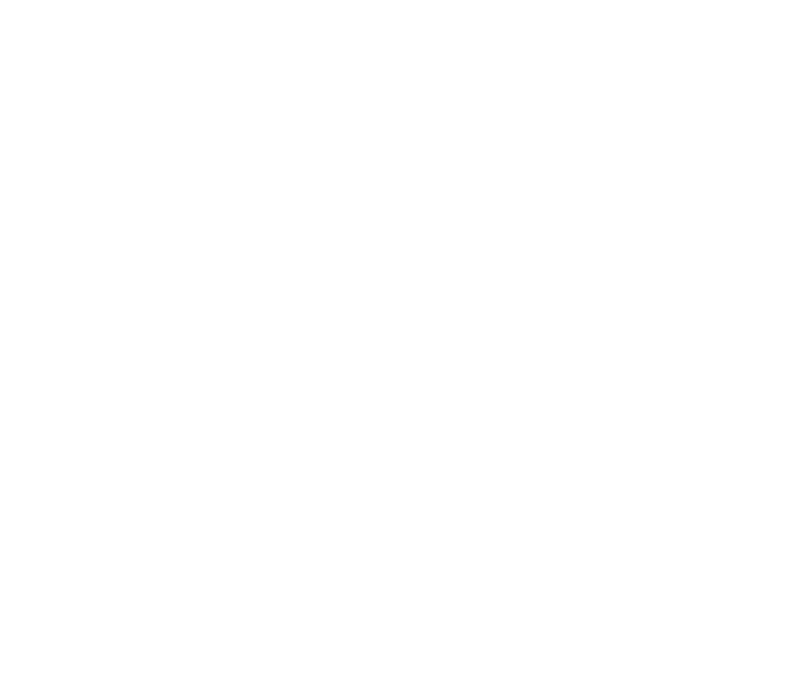
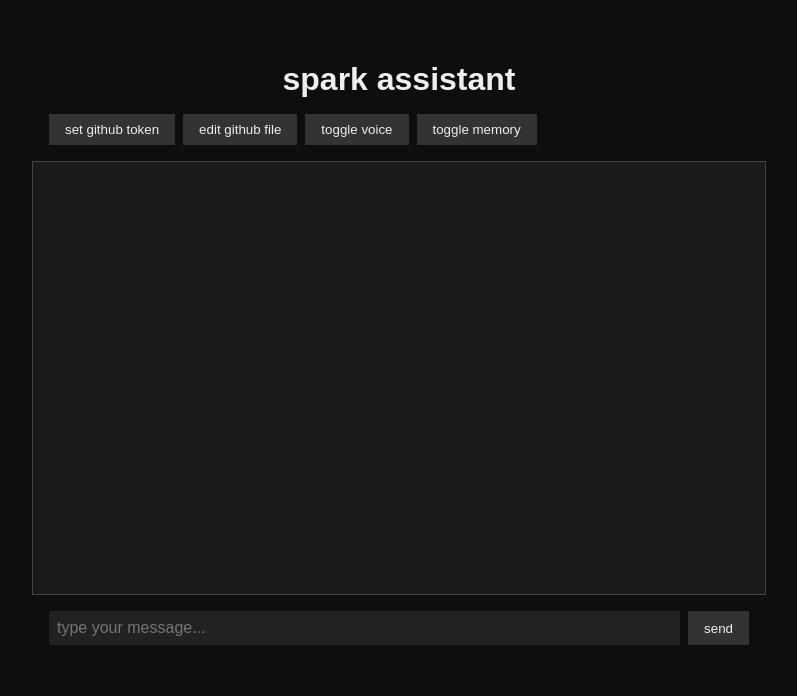
Before and after one commit to FireNSpark/spark, a plain HTML site: page index.html in a window 1280 px wide. Shown: the whole page, without its empty margins (241-1038 px from the left). Drawn offline with Linux system fonts and the light colour scheme.

Commit message:
Update index.html

```diff
--- a/index.html
+++ b/index.html
@@ -1 +1,114 @@
-<!-- test push -->
+<!DOCTYPE html>
+<html lang="en">
+<head>
+  <meta charset="UTF-8" />
+  <meta name="viewport" content="width=device-width, initial-scale=1.0" />
+  <title>spark assistant</title>
+  <style>
+    body {
+      font-family: sans-serif;
+      background-color: #0e0e0e;
+      color: #eee;
+      display: flex;
+      flex-direction: column;
+      align-items: center;
+      padding: 2rem;
+    }
+    #chat {
+      width: 100%;
+      max-width: 700px;
+      height: 400px;
+      border: 1px solid #444;
+      background: #1a1a1a;
+      overflow-y: auto;
+      padding: 1rem;
+      margin-bottom: 1rem;
+    }
+    #input, #controls {
+      width: 100%;
+      max-width: 700px;
+      display: flex;
+      gap: 0.5rem;
+      margin-bottom: 1rem;
+    }
+    input[type="text"] {
+      flex: 1;
+      padding: 0.5rem;
+      font-size: 1rem;
+      background: #222;
+      color: #eee;
+      border: none;
+    }
+    button {
+      background: #333;
+      color: #eee;
+      border: none;
+      padding: 0.5rem 1rem;
+      cursor: pointer;
+    }
+    h1 {
+      margin-bottom: 1rem;
+    }
+  </style>
+  <script src="github-push.js"></script>
+  <script src="spark-core.js"></script>
+</head>
+<body>
+  <h1>spark assistant</h1>
+
+  <div id="controls">
+    <button onclick="setGithubToken()">set github token</button>
+    <button onclick="editGithubFile()">edit github file</button>
+    <button onclick="sparkCore.toggle('voice')">toggle voice</button>
+    <button onclick="sparkCore.toggle('memoryEnabled')">toggle memory</button>
+  </div>
+
+  <div id="chat"></div>
+
+  <div id="input">
+    <input type="text" id="userInput" placeholder="type your message..." />
+    <button onclick="sendMessage()">send</button>
+  </div>
+
+  <script src="editor.js"></script>
+  <script>
+    const chatBox = document.getElementById('chat');
+    const input = document.getElementById('userInput');
+
+    function appendMessage(sender, text) {
+      const msg = document.createElement('div');
+      msg.innerHTML = `<strong>${sender}:</strong> ${text}`;
+      chatBox.appendChild(msg);
+      chatBox.scrollTop = chatBox.scrollHeight;
+    }
+
+    async function sendMessage() {
+      const message = input.value.trim();
+      if (!message) return;
+
+      appendMessage('you', message);
+      input.value = '';
+      appendMessage('spark', '...thinking');
+
+      try {
+        const res = await fetch('/api/gpt', {
+          method: 'POST',
+          headers: {
+            'Content-Type': 'application/json'
+          },
+          body: JSON.stringify({ message })
+        });
+
+        const data = await res.json();
+        const reply = data.reply || '[no reply]';
+        chatBox.lastChild.remove();
+        appendMessage('spark', reply);
+      } catch (err) {
+        chatBox.lastChild.remove();
+        appendMessage('spark', '⚠️ error talking to gpt');
+        console.error(err);
+      }
+    }
+  </script>
+</body>
+</html>
```
